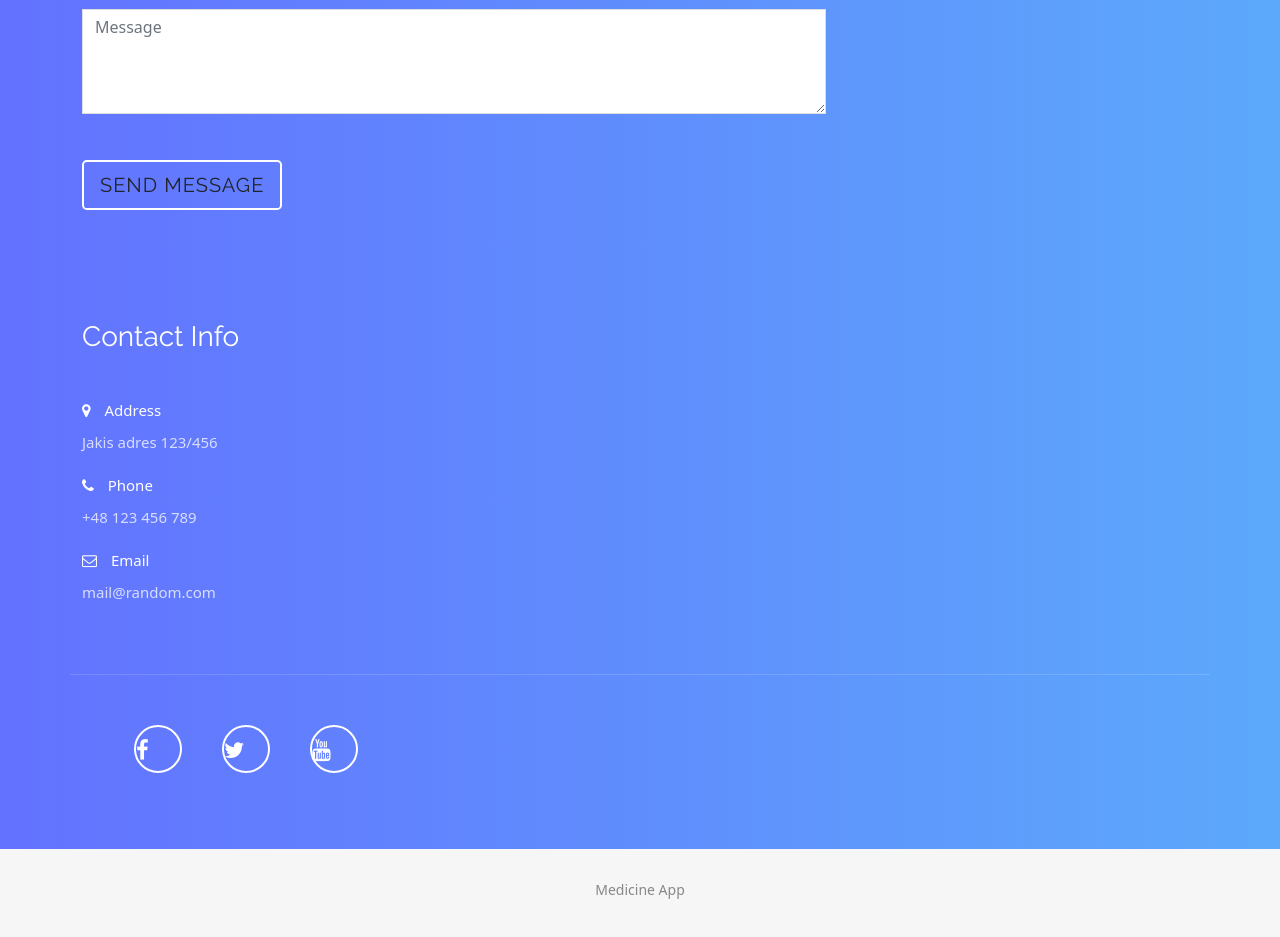
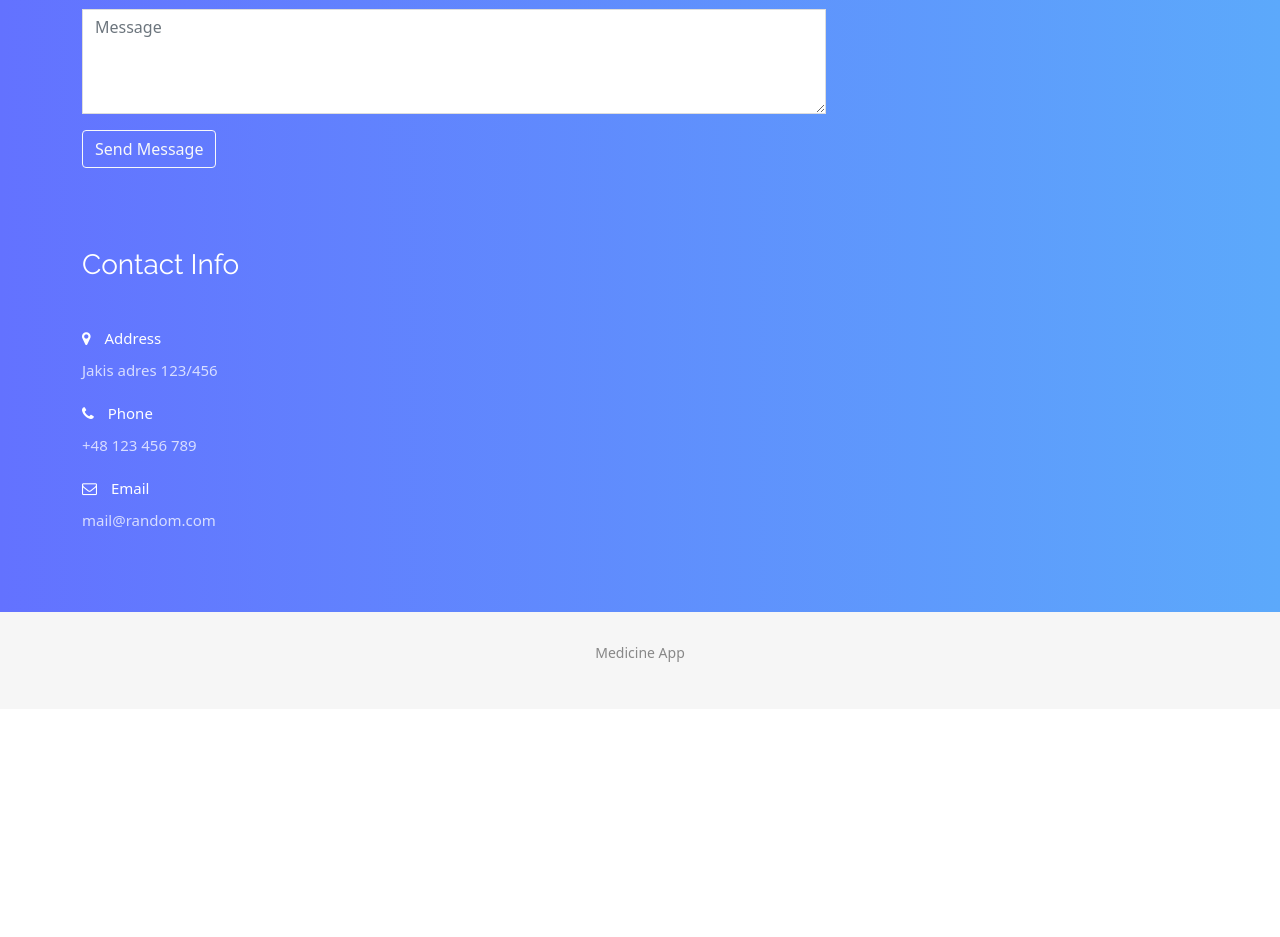
Before and after one commit to majoseek/Med-App, a React (Create React App) app in the folder client/: page / in a window 1280 px wide. Shown: the part 5600-6537 px from the top of the page. After the commit the page ends 6309 px from the top, so only its background shows below. Built offline with nearby package versions, Linux system fonts and the light colour scheme; what smooth-scroll would draw is missing.

Commit message:
Formatted Contact component

```diff
--- a/client/src/components/Contact/Contact.js
+++ b/client/src/components/Contact/Contact.js
@@ -77,7 +77,7 @@ export const Contact = () => {
                                 <div id="success"></div>
                                 <button
                                     type="submit"
-                                    className="btn btn-custom btn-lg"
+                                    className="btn btn-outline-light"
                                 >
                                     Send Message
                                 </button>
@@ -111,29 +111,6 @@ export const Contact = () => {
                             </p>
                         </div>
                     </div>
-                    <div className="col-md-12">
-                        <div className="row">
-                            <div className="social">
-                                <ul>
-                                    <li>
-                                        <a href="123">
-                                            <i className="fa fa-facebook"></i>
-                                        </a>
-                                    </li>
-                                    <li>
-                                        <a href="123">
-                                            <i className="fa fa-twitter"></i>
-                                        </a>
-                                    </li>
-                                    <li>
-                                        <a href="123">
-                                            <i className="fa fa-youtube"></i>
-                                        </a>
-                                    </li>
-                                </ul>
-                            </div>
-                        </div>
-                    </div>
                 </div>
             </div>
         </div>
```
